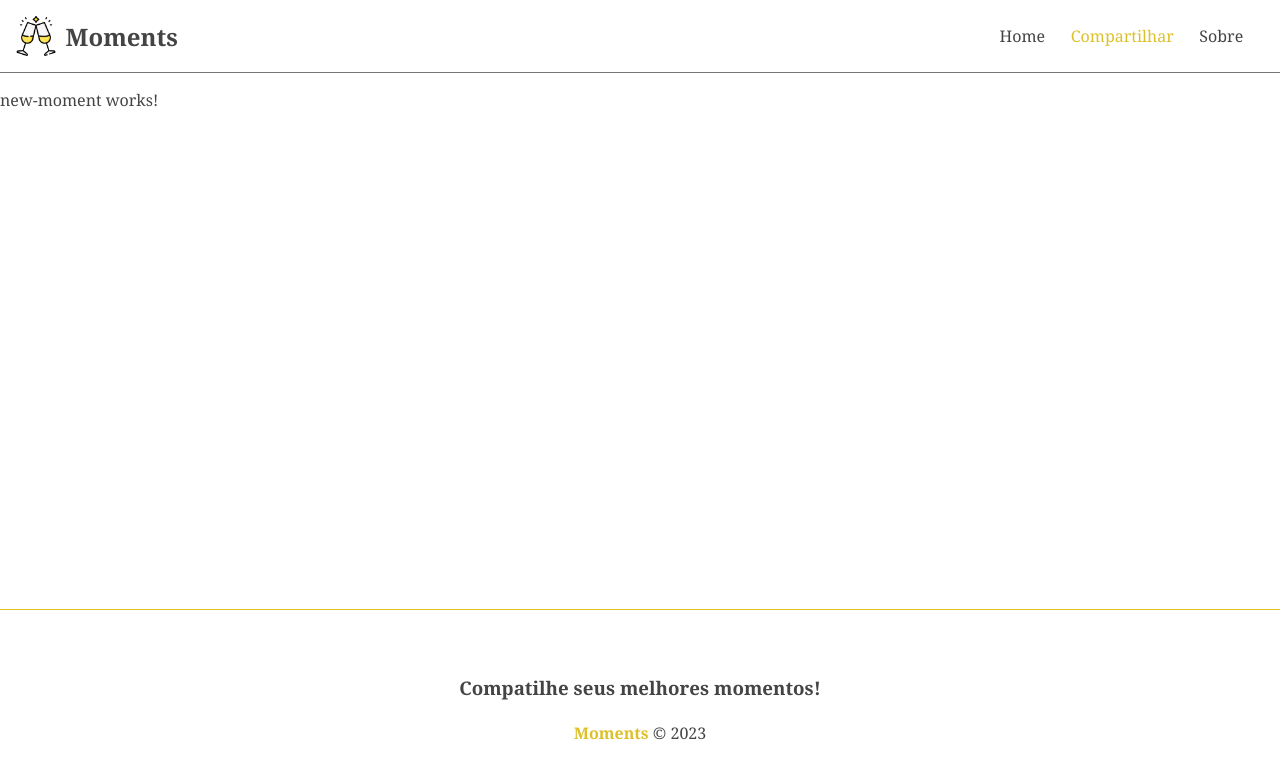
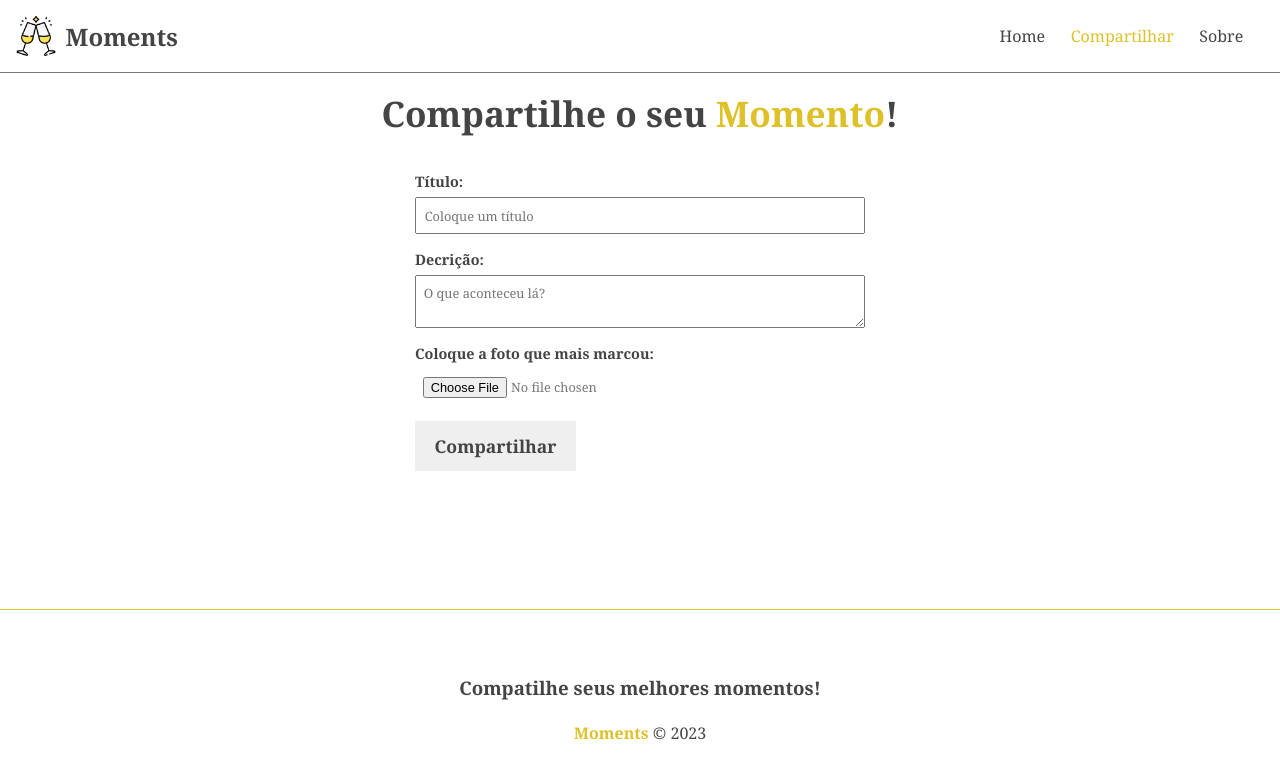
Before and after one commit to luccasocastro/moments, an Angular app: page /moments/new in a window 1280 px wide. Shown: the top 778 px of the page. Built offline with nearby package versions, Linux system fonts and the light colour scheme.

Commit message:
feat: styling new moment page

```diff
--- a/src/app/app.module.ts
+++ b/src/app/app.module.ts
@@ -8,6 +8,7 @@
 import { AboutComponent } from './components/pages/about/about.component';
 import { HomeComponent } from './components/pages/home/home.component';
 import { NewMomentComponent } from './components/pages/new-moment/new-moment.component';
+import { MomentFormComponent } from './components/moment-form/moment-form.component';
 
 @NgModule({
   declarations: [
@@ -16,7 +17,8 @@
     FooterComponent,
     AboutComponent,
     HomeComponent,
-    NewMomentComponent
+    NewMomentComponent,
+    MomentFormComponent
   ],
   imports: [
     BrowserModule,
--- /dev/null
+++ b/src/app/components/moment-form/moment-form.component.html
@@ -0,0 +1,15 @@
+<form>
+    <div class="form-group">
+        <label for="title">Título:</label>
+        <input type="text" placeholder="Coloque um título" required>
+    </div>
+    <div class="form-group">
+        <label for="description">Decrição:</label>
+        <textarea placeholder="O que aconteceu lá?" required></textarea>
+    </div>
+    <div class="form-group">
+        <label for="image">Coloque a foto que mais marcou:</label>
+        <input type="file">
+    </div>
+    <input type="submit" value="{{ btnText }}">
+</form>
--- a/src/app/components/pages/new-moment/new-moment.component.css
+++ b/src/app/components/pages/new-moment/new-moment.component.css
@@ -0,0 +1,9 @@
+h2 {
+    text-align: center;
+    margin-bottom: 1em;
+    font-size: 2.2em;
+}
+
+h2 span {
+    color: #dec129;
+}
--- a/src/app/components/pages/new-moment/new-moment.component.html
+++ b/src/app/components/pages/new-moment/new-moment.component.html
@@ -1 +1,2 @@
-<p>new-moment works!</p>
+<h2>Compartilhe o seu <span>Momento</span>!</h2>
+<app-moment-form [btnText]="btnText"></app-moment-form>
--- a/src/app/components/pages/new-moment/new-moment.component.ts
+++ b/src/app/components/pages/new-moment/new-moment.component.ts
@@ -6,5 +6,5 @@
   styleUrls: ['./new-moment.component.css']
 })
 export class NewMomentComponent {
-
+  btnText = 'Compartilhar'
 }
--- a/src/styles.css
+++ b/src/styles.css
@@ -15,3 +15,43 @@
 a:hover {
     color: #dec129;
 }
+/* FORM */
+form {
+    width: 450px;
+    margin: 0 auto;
+}
+
+.form-group {
+    display: flex;
+    flex-direction: column;
+    margin-bottom: 1em;
+}
+
+.form-group label {
+    font-weight: bold;
+    font-size: .9em;
+    margin-bottom: .4em;
+}
+
+.form-group input,
+.form-group textarea {
+    padding: .6em;
+    color: #777;
+    font-size: 0.8em;
+}
+
+input[type="submit"] {
+    background-color: #efefef;
+    border: 2px solid transparent;
+    padding: 0.6em 1em;
+    font-weight: bold;
+    font-size: 1.1em;
+    cursor: pointer;
+    transition: 0.4s;
+}
+
+input[type="submit"]:hover {
+    color: #dec129;
+    border-color: #dec129;
+    background-color: transparent;
+}
```
Also changed, not shown: src/app/components/moment-form/moment-form.component.ts (added, +10 -0 lines), src/app/components/moment-form/moment-form.component.css (added), 1 other file (tests, documents, lock files or other folders).
